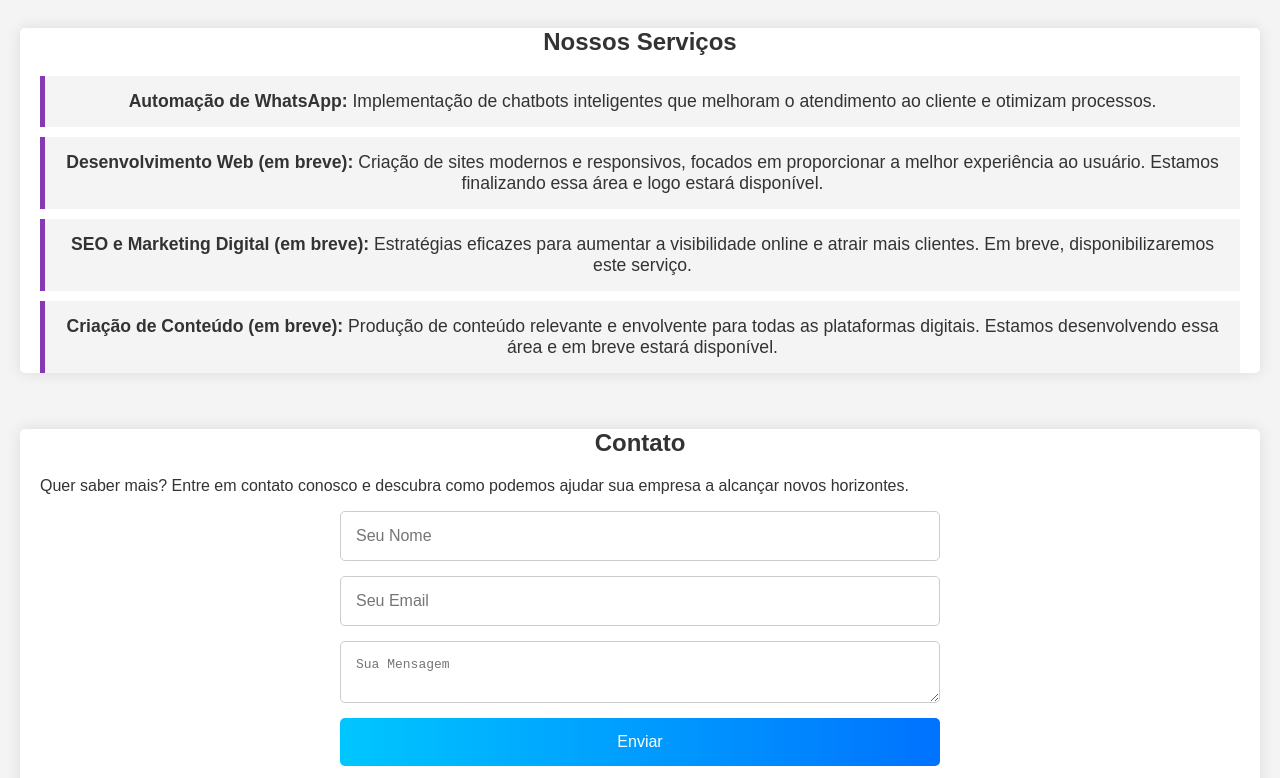
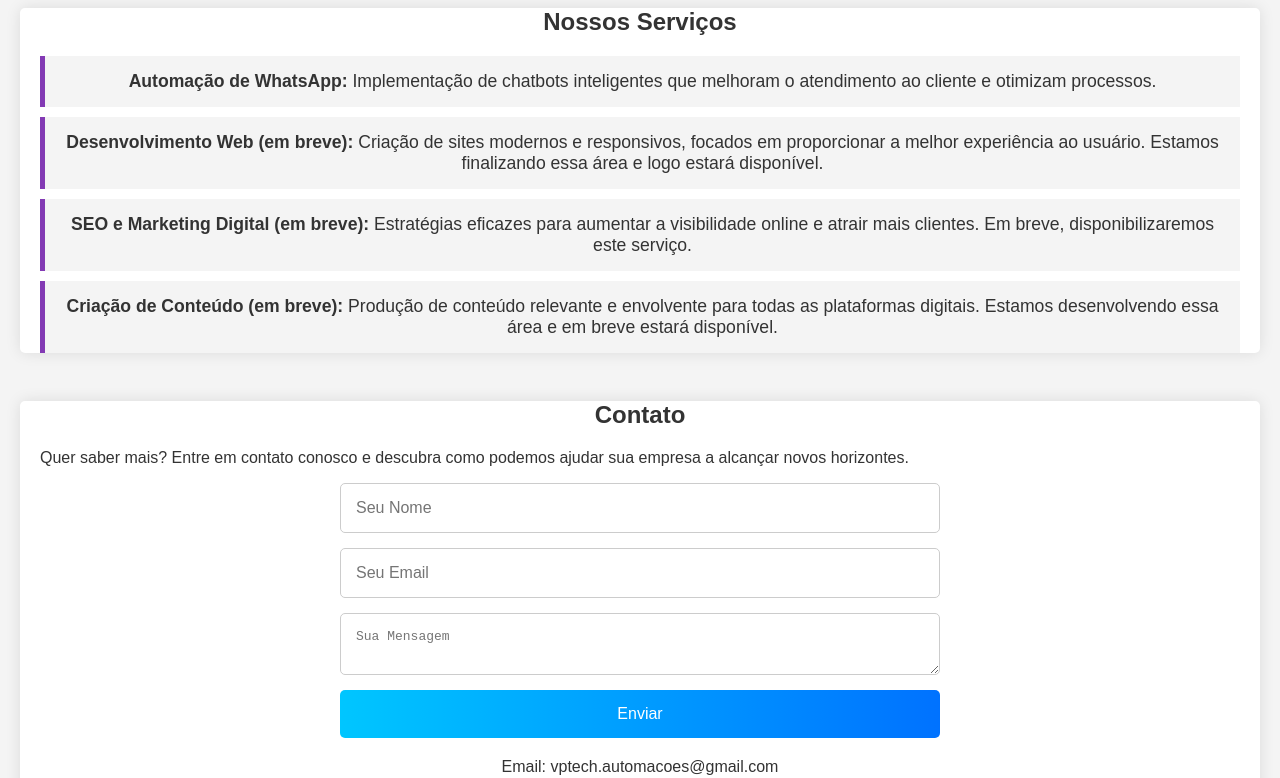
Before and after one commit to VPTechAutomacoes/VPTechAutomacoes, a plain HTML site: page index.html in a window 1280 px wide. Shown: the part 535-1313 px from the top of the page. Drawn offline with Linux system fonts and the light colour scheme.

Commit message:
Update styles.css

```diff
--- a/styles.css
+++ b/styles.css
@@ -48,7 +48,7 @@ header nav ul li a:hover {
 }
 
 section {
-    padding: 10px 0;
+    padding: 6px 0;
 }
 
 section .container {
```
